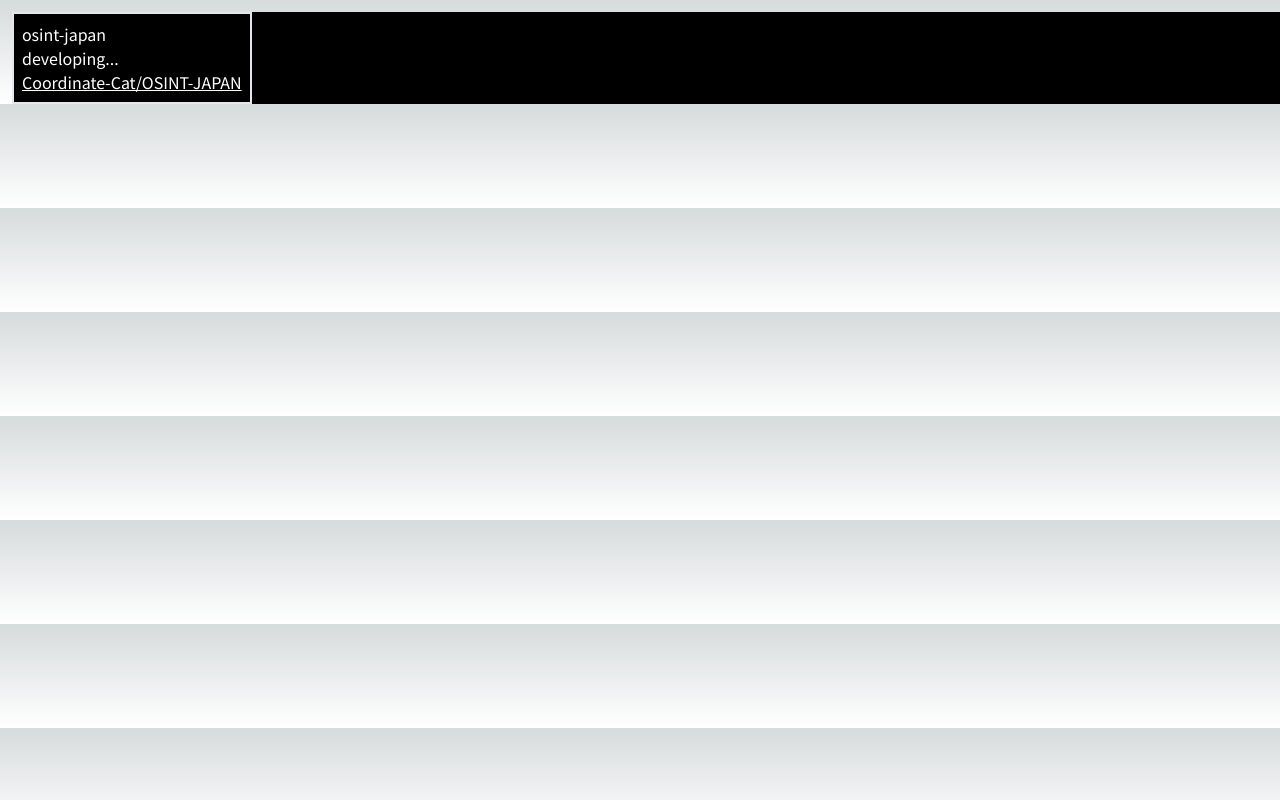
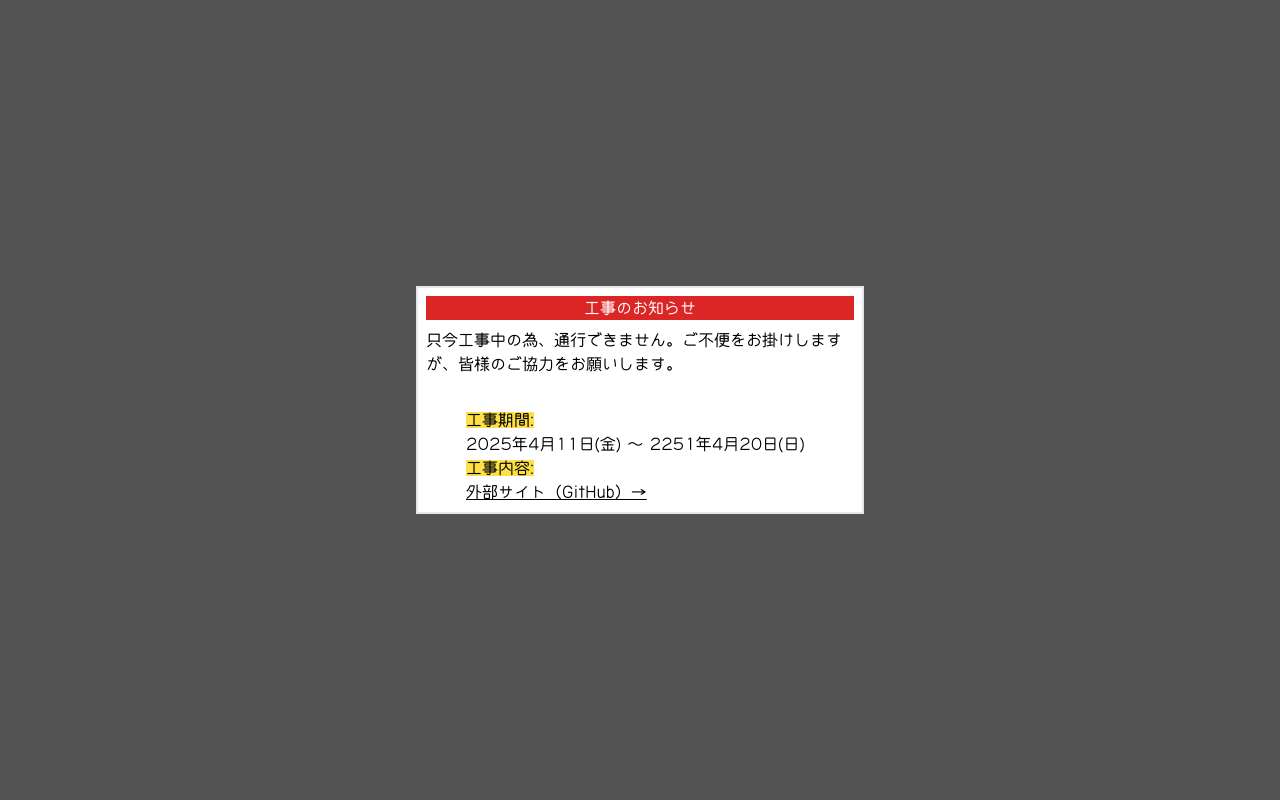
Before and after one commit to Coordinate-Cat/OSINT-JAPAN, a Next.js app: page / in a window 1280 px wide. Built offline with nearby package versions, Linux system fonts and the light colour scheme.

Commit message:
feat: add KikaiChokokuJIS font and update layout and page components

```diff
--- a/src/app/layout.tsx
+++ b/src/app/layout.tsx
@@ -1,15 +1,26 @@
-import { Inter, Noto_Sans_JP } from "next/font/google";
+import { Inter } from "next/font/google";
+import localFont from "next/font/local";
 import { Metadata } from "next";
 import "@/styles/globals.css";
 
 // 英語フォントの読み込み
 const inter = Inter({ subsets: ["latin"] });
-// 日本語フォントの読み込み
-const notoSansJP = Noto_Sans_JP({ subsets: ["latin"] });
+// KikaiChokokuJISフォントの読み込み
+const kikaiChokoku = localFont({
+  src: "../../public/font/KikaiChokokuJIS-Md.otf",
+  variable: "--font-kikai-chokoku",
+  display: "swap",
+});
+
+// メタデータの定数定義
+const META = {
+  title: "osint japan",
+  description: "Resource site for osint in Japan.",
+};
 
 export const metadata: Metadata = {
-  title: "トップページ",
-  description: "Resource site for osint in Japan.",
+  title: META.title,
+  description: META.description,
 };
 
 export default function RootLayout({
@@ -18,10 +29,10 @@ export default function RootLayout({
   children: React.ReactNode;
 }) {
   return (
-    <html lang="ja">
+    <html lang="ja" className={kikaiChokoku.variable}>
       <body
         suppressHydrationWarning
-        className={`${inter.className} ${notoSansJP.className}`}
+        className={`${inter.className} font-kikai`}
       >
         {children}
       </body>
--- a/src/app/page.tsx
+++ b/src/app/page.tsx
@@ -1,20 +1,39 @@
 import Link from "next/link";
+
+// 定数の定義
+const TEXTS = {
+  title: "工事のお知らせ",
+  description:
+    "只今工事中の為、通行できません。ご不便をお掛けしますが、皆様のご協力をお願いします。",
+  periodLabel: "工事期間:",
+  periodValue: "2025年4月11日(金) 〜 2251年4月20日(日)",
+  contentLabel: "工事内容:",
+  linkText: "外部サイト（GitHub）→",
+  githubUrl: "https://github.com/Coordinate-Cat/OSINT-JAPAN",
+};
 
 export default function Home() {
   return (
-    <main className="flex ml-3 mt-3 bg-black text-white">
-      <div className="text-left border-2 p-2">
-        {/* <div className="grid grid-cols-4 gap-4">{gridItems}</div> */}
-        osint-japan
-        <br />
-        developing...
-        <br />
-        <Link
-          href="https://github.com/Coordinate-Cat/OSINT-JAPAN"
-          className="underline hover:underline hover:decoration-4"
-        >
-          Coordinate-Cat/OSINT-JAPAN
-        </Link>
+    <main className="p-2 bg-neutral-600 flex justify-center items-center h-screen">
+      <div className="max-w-md text-left border-2 bg-white text-black p-2 font-kikai">
+        <p className="text-center text-white bg-red-600">{TEXTS.title}</p>
+        <p className="mt-2 mb-8">{TEXTS.description}</p>
+        <div className="flex flex-col w-full px-10">
+          <p className="w-fit">
+            <span className="bg-yellow-300 w-fit">{TEXTS.periodLabel}</span>{" "}
+          </p>
+        </div>
+        <div className="flex flex-col w-full px-10">
+          <p className="w-fit">{TEXTS.periodValue}</p>
+        </div>
+        <div className="flex flex-col w-full px-10">
+          <p className="w-fit">
+            <span className="bg-yellow-300 w-fit">{TEXTS.contentLabel}</span>{" "}
+          </p>
+          <Link href={TEXTS.githubUrl} className="underline">
+            {TEXTS.linkText}
+          </Link>
+        </div>
       </div>
     </main>
   );
--- a/src/styles/globals.css
+++ b/src/styles/globals.css
@@ -1,6 +1,20 @@
 @tailwind base;
 @tailwind components;
 @tailwind utilities;
+
+/* KikaiChokokuJIS-Mdフォントの定義 */
+@font-face {
+  font-family: "KikaiChokokuJIS";
+  src: url("/font/KikaiChokokuJIS-Md.otf") format("opentype");
+  font-weight: normal;
+  font-style: normal;
+  font-display: swap;
+}
+
+/* フォント適用用ユーティリティクラス */
+.font-kikai {
+  font-family: "KikaiChokokuJIS", sans-serif;
+}
 
 :root {
   --foreground-rgb: 0, 0, 0;
```
Also changed, not shown: public/font/KikaiChokokuJIS-Md.otf (added).
